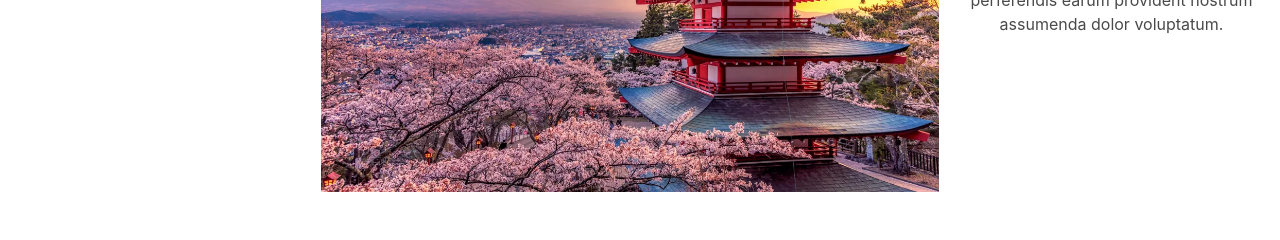
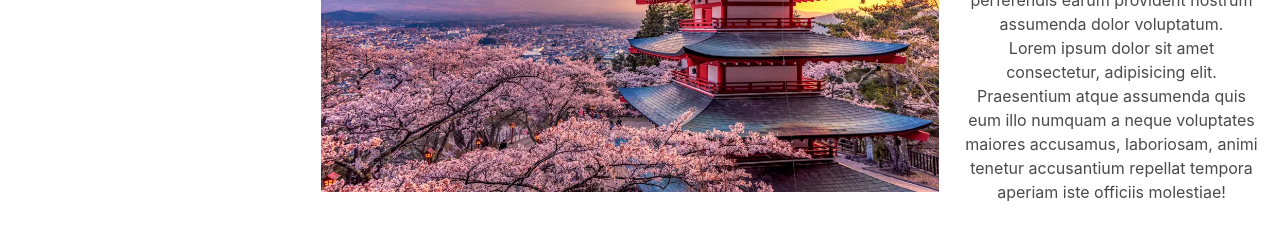
Before and after one commit to sphixy225/sphixy225.github.io, a plain HTML site: page index.html in a window 1280 px wide. Shown: the part 232-472 px from the top of the page. Drawn offline with nearby package versions, Linux system fonts and the light colour scheme.

Commit message:
Update index.html

```diff
--- a/index.html
+++ b/index.html
@@ -46,6 +46,7 @@
       </div>
       <div class="column is-3">
         <p>Lorem ipsum dolor sit amet consectetur, adipisicing elit. Magnam nesciunt officia voluptates, error est odio accusamus aperiam aspernatur debitis atque esse sed adipisci perferendis earum provident nostrum assumenda dolor voluptatum.</p>
+        <p>Lorem ipsum dolor sit amet consectetur, adipisicing elit. Praesentium atque assumenda quis eum illo numquam a neque voluptates maiores accusamus, laboriosam, animi tenetur accusantium repellat tempora aperiam iste officiis molestiae!</p>
       </div>
     </div>
 
```
